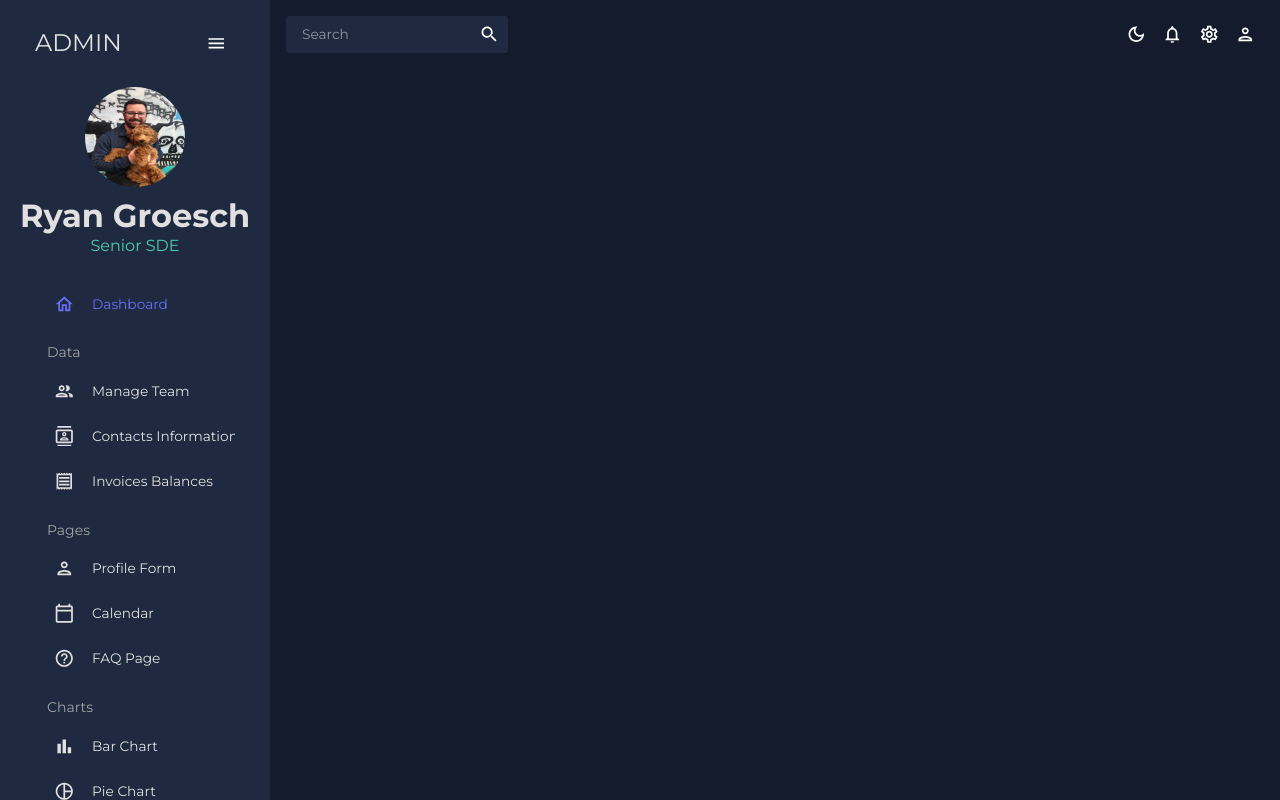
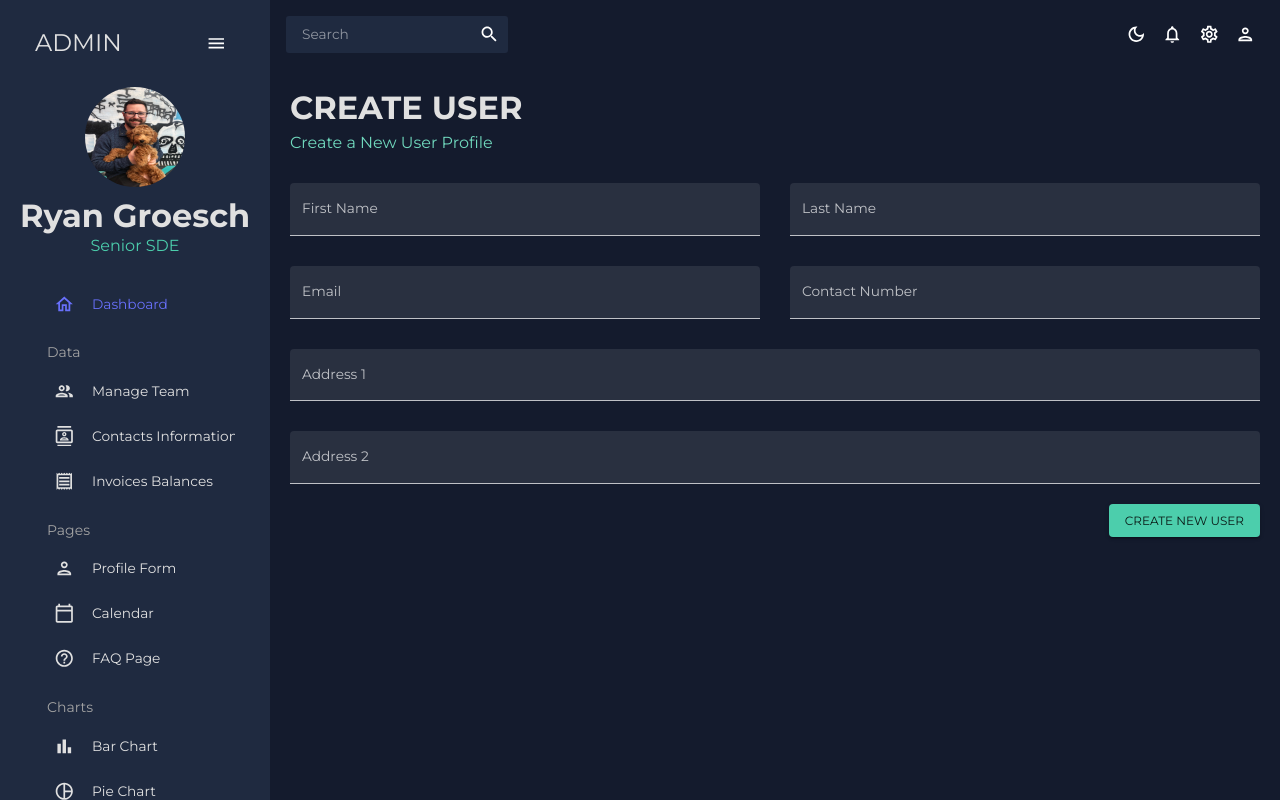
Before and after one commit to ryan-g13/admin-portal, a React (Create React App) app in the folder admin-portal/: page /form in a window 1280 px wide. Built offline with nearby package versions, Linux system fonts and the light colour scheme.

Commit message:
Form with validation via yup is completed. Button for submission is console.log

```diff
--- a/admin-portal/src/App.js
+++ b/admin-portal/src/App.js
@@ -9,7 +9,7 @@
 // import Calendar from './scenes/Calendar';
 import Contacts from './scenes/Contacts';
 // import Bar from './scenes/Bar';
-// import Form from './scenes/Form';
+import Form from './scenes/Form';
 // import Line from './scenes/Line';
 // import Pie from './scenes/Pie';
 // import FAQ from './scenes/FAQ';
@@ -32,7 +32,7 @@
               <Route path='/contacts' element={<Contacts/>} />
               <Route path='/invoices' element={<Invoices/>} />
               {/* <Route path='/bar' element={<Bar/>} /> */}
-              {/* <Route path='/form' element={<Form/>} /> */}
+              <Route path='/form' element={<Form/>} />
               {/* <Route path='/line' element={<Line/>} /> */}
               {/* <Route path='/pie' element={<Pie/>} /> */}
               {/* <Route path='/faq' element={<FAQ/>} /> */}
--- /dev/null
+++ b/admin-portal/src/scenes/Form/index.jsx
@@ -0,0 +1,137 @@
+import { Box, Button, TextField } from '@mui/material';
+import { Formik } from 'formik';
+import * as yup from 'yup';
+import useMediaQuery from '@mui/material/useMediaQuery';
+import SubHeader from '../../components/SubHeader';
+
+const Form = () => {
+  const isNonMobile = useMediaQuery("(min-width:600px)");
+
+  const handleFormSubmit = (values) => {
+    console.log(values);
+  }
+
+  const initialValues = {
+    firstName: "",
+    lastName: "",
+    email: "",
+    contact: "",
+    address1: "",
+    address2: "",
+  }
+
+  const phoneRegEx = /^((\+[1-9]{1,4}[ -]?)|(\([0-9]{2,3}\)[ -]?)|([0-9]{2,4})[ -]?)*?[0-9]{3,4}[ -]?[0-9]{3,4}$/;
+
+  const userSchema = yup.object().shape({
+    firstName: yup.string().required("required"),
+    lastName: yup.string().required("required"),
+    email: yup.string().email("invalid email").required("required"),
+    contact: yup.string().matches(phoneRegEx, "Phone number is not valid").required("required"),
+    address1: yup.string().required("required"),
+    address2: yup.string().required("required"),
+  })
+
+  return (
+
+    <Box m='20px'>
+      <SubHeader title="CREATE USER" subtitle='Create a New User Profile' />
+      <Formik
+        onSubmit={handleFormSubmit}
+        initialValues={initialValues}
+        validationSchema={userSchema}
+      >
+        {({ values, errors, touched, handleBlur, handleChange, handleSubmit}) => (
+          <form onSubmit={handleSubmit}>
+            <Box display='grid' gap="30px" gridTemplateColumns="repeat(4, minmax(0, 1fr))" sx={{"& > div": { gridColumn: isNonMobile ? undefined: "span 4" },}} >
+              <TextField
+                fullWidth
+                variant='filled'
+                type='text'
+                label='First Name'
+                onBlur={handleBlur}
+                onChange={handleChange}
+                values={values.firstName}
+                name="firstName"
+                error={!!touched.firstName && !!errors.firstName}
+                helperText={touched.firstName && errors.firstName}
+                sx={{gridColumn: 'span 2' }}
+              />
+              <TextField
+                fullWidth
+                variant='filled'
+                type='text'
+                label='Last Name'
+                onBlur={handleBlur}
+                onChange={handleChange}
+                values={values.lastName}
+                name="lastName"
+                error={!!touched.lastName && !!errors.lastName}
+                helperText={touched.lastName && errors.lastName}
+                sx={{gridColumn: 'span 2' }}
+              />
+              <TextField
+                fullWidth
+                variant='filled'
+                type='text'
+                label='Email'
+                onBlur={handleBlur}
+                onChange={handleChange}
+                values={values.email}
+                name="email"
+                error={!!touched.email && !!errors.email}
+                helperText={touched.email && errors.email}
+                sx={{gridColumn: 'span 2' }}
+              />
+              <TextField
+                fullWidth
+                variant='filled'
+                type='text'
+                label='Contact Number'
+                onBlur={handleBlur}
+                onChange={handleChange}
+                values={values.contact}
+                name="contact"
+                error={!!touched.contact && !!errors.contact}
+                helperText={touched.contact && errors.contact}
+                sx={{gridColumn: 'span 2' }}
+              />
+              <TextField
+                fullWidth
+                variant='filled'
+                type='text'
+                label='Address 1'
+                onBlur={handleBlur}
+                onChange={handleChange}
+                values={values.address1}
+                name="address1"
+                error={!!touched.address1 && !!errors.address1}
+                helperText={touched.address1 && errors.address1}
+                sx={{gridColumn: 'span 4' }}
+              />
+              <TextField
+                fullWidth
+                variant='filled'
+                type='text'
+                label='Address 2'
+                onBlur={handleBlur}
+                onChange={handleChange}
+                values={values.address2}
+                name="address2"
+                error={!!touched.address2 && !!errors.address2}
+                helperText={touched.address2 && errors.address2}
+                sx={{gridColumn: 'span 4' }}
+              />
+            </Box>
+            <Box display='flex' justifyContent='end' mt='20px'>
+              <Button type='submit' color='secondary' variant='contained'>
+                Create New User
+              </Button>
+            </Box>
+          </form>
+        )}
+      </Formik>
+    </Box>
+  )
+}
+
+export default Form;
```
